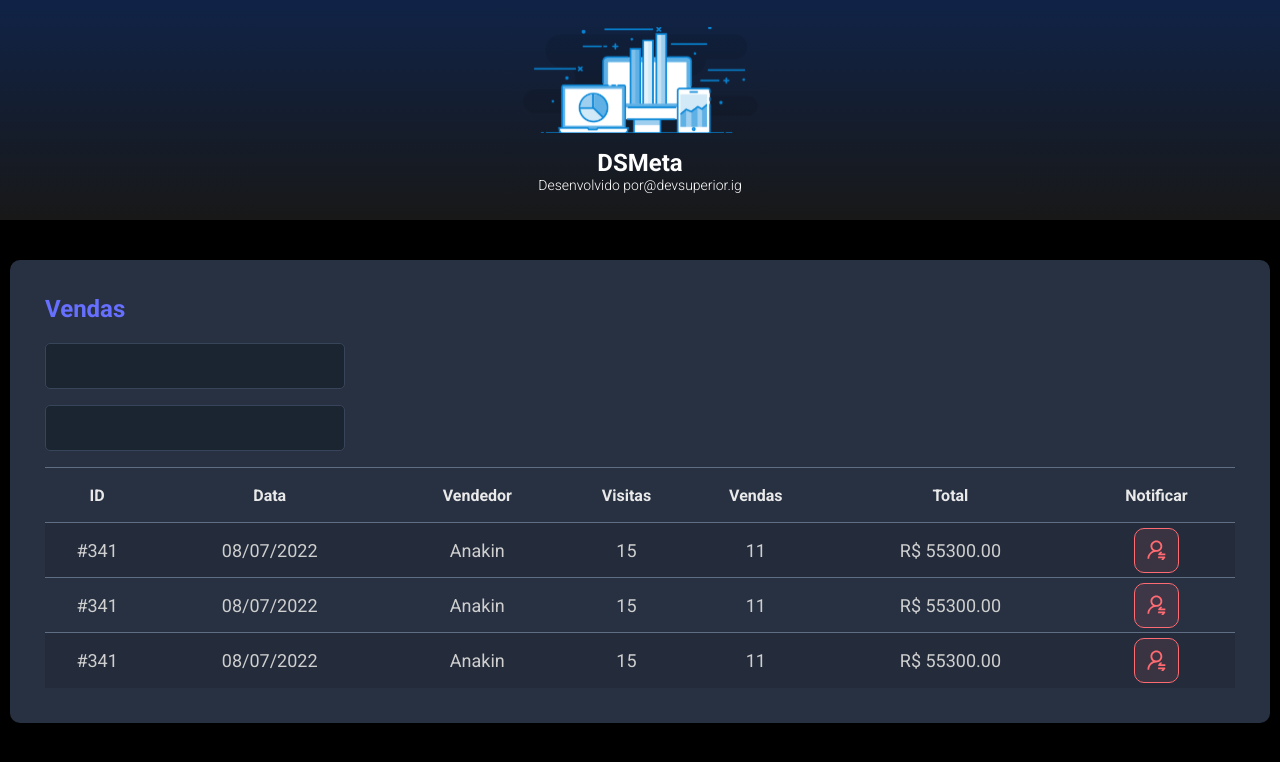
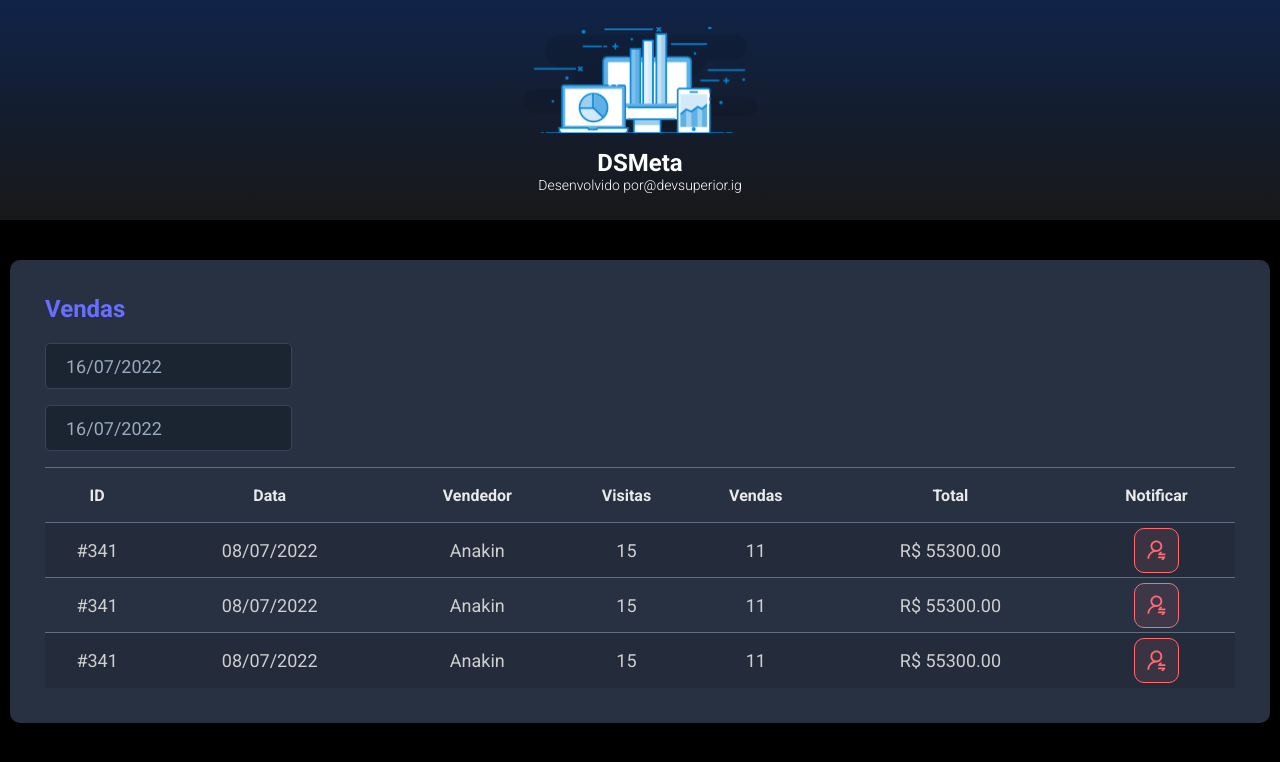
Before and after one commit to VNCSPrado/dsmetaJava, a React (Vite) app in the folder frontend/: page / in a window 1280 px wide. Shown: the top 762 px of the page. Built offline with nearby package versions, Linux system fonts and the light colour scheme.

Commit message:
Datepicker

```diff
--- a/frontend/package.json
+++ b/frontend/package.json
@@ -9,7 +9,9 @@
     "preview": "vite preview"
   },
   "dependencies": {
+    "@types/react-datepicker": "4.4.2",
     "react": "^18.2.0",
+    "react-datepicker": "4.8.0",
     "react-dom": "^18.2.0"
   },
   "devDependencies": {
--- a/frontend/src/components/SalesCard/index.tsx
+++ b/frontend/src/components/SalesCard/index.tsx
@@ -1,5 +1,7 @@
-import NotificationButton from '../notificationButton';
-import './styles.css'
+import DatePicker from "react-datepicker";
+import "react-datepicker/dist/react-datepicker.css";
+import NotificationButton from "../notificationButton";
+import "./styles.css";
 
 function SalesCard() {
   return (
@@ -7,10 +9,20 @@
       <h2 className="dsmeta-sales-title">Vendas</h2>
       <div>
         <div className="dsmeta-form-control-container">
-                <input className="dsmeta-form-control" type="text"/>
+          <DatePicker
+            selected={new Date()}
+            onChange={(date: Date) => {}}
+            className="dsmeta-form-control"
+            dateFormat="dd/MM/yyyy"
+          />
         </div>
         <div className="dsmeta-form-control-container">
-                <input className="dsmeta-form-control" type="text"/>
+          <DatePicker
+            selected={new Date()}
+            onChange={(date: Date) => {}}
+            className="dsmeta-form-control"
+            dateFormat="dd/MM/yyyy"
+          />
         </div>
       </div>
 
@@ -37,7 +49,7 @@
               <td>R$ 55300.00</td>
               <td>
                 <div className="dsmeta-red-btn-container">
-                      <NotificationButton/>
+                  <NotificationButton />
                 </div>
               </td>
             </tr>
@@ -50,7 +62,7 @@
               <td>R$ 55300.00</td>
               <td>
                 <div className="dsmeta-red-btn-container">
-                        <NotificationButton/>
+                  <NotificationButton />
                 </div>
               </td>
             </tr>
@@ -63,17 +75,15 @@
               <td>R$ 55300.00</td>
               <td>
                 <div className="dsmeta-red-btn-container">
-                      <NotificationButton/>
+                  <NotificationButton />
                 </div>
               </td>
             </tr>
           </tbody>
-
         </table>
       </div>
-
     </div>
   );
 }
 
-export default SalesCard
+export default SalesCard;
```
Also changed, not shown: 1 other file (tests, documents, lock files or other folders). Lines whose indentation alone changed are shown as unchanged.
